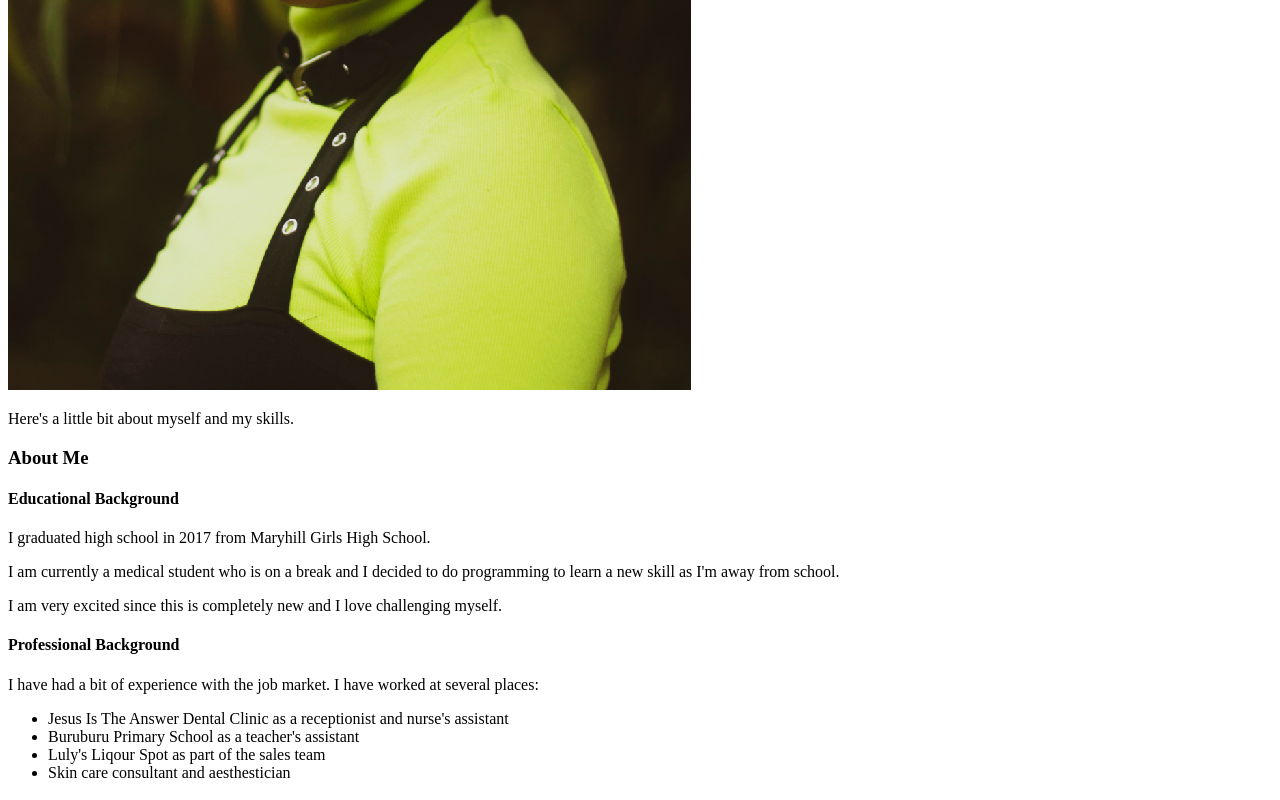
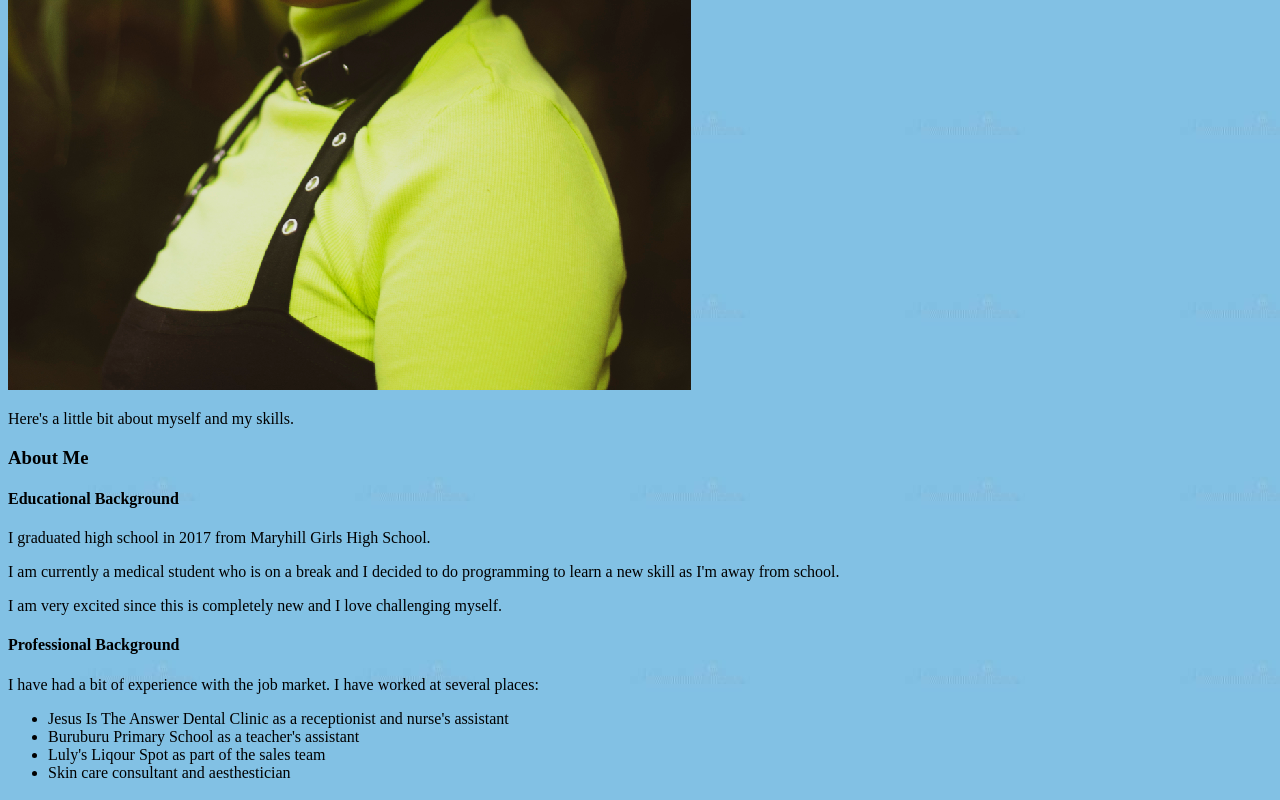
Before and after one commit to AshleyMugure/My-Portfolio, a plain HTML site: page index.html in a window 1280 px wide. Shown: the part 701-1501 px from the top of the page. Drawn offline with Linux system fonts and the light colour scheme.

Commit message:
add background image

```diff
--- a/css/styles.css
+++ b/css/styles.css
@@ -2,5 +2,5 @@ h2{
   text-align: center;
 }
 h4{
-  text-shadow: palegreen;
+  text-decoration: rgb(71, 173, 71);
 }
--- a/index.html
+++ b/index.html
@@ -7,6 +7,11 @@
     <meta name="description" content="">
     <meta name="viewport" content="width=device-width, initial-scale=1">
     <link rel="stylesheet" href="css/styles.css">
+    <style>
+    body {
+      background-image: url("images/background3.jpg")
+    }
+    </style>
   </head>
 
   <body>
```
